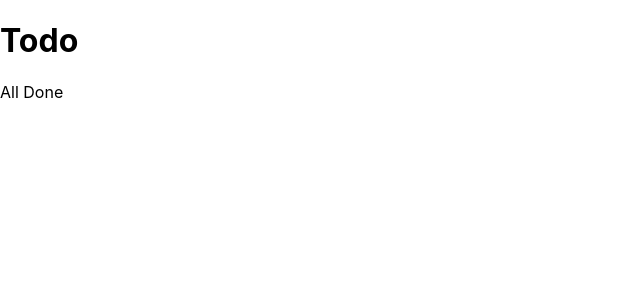
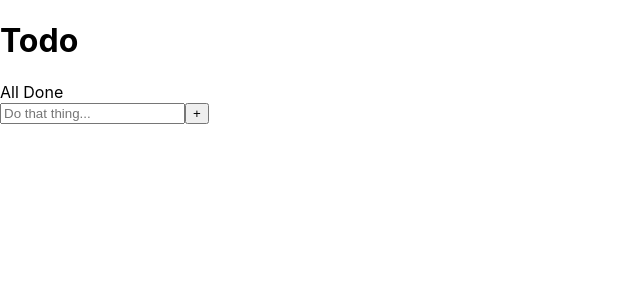
Before and after one commit to JimmyLv/dojo-scaffold-js, a React (Create React App) app: page / in a window 1280 px wide. Shown: the top 300 px of the page, without its empty margins (0-640 px from the left). Built offline with nearby package versions, Linux system fonts and the light colour scheme.

Commit message:
feat: add AddTodo component

```diff
--- a/src/App.js
+++ b/src/App.js
@@ -2,12 +2,14 @@ import React from 'react'
 import './App.css'
 import TodoItem from './components/TodoItem'
 import FilterInfo from './components/FilterInfo'
+import AddTodo from './components/AddTodo'
 
 function App() {
   return (
     <div>
       <h1>Todo</h1>
-      <FilterInfo filters={['All', 'Done']}/>
+      <FilterInfo filters={['All', 'Done']} />
+      <AddTodo />
       {[].forEach(item => <TodoItem {...item} />)}
     </div>
   )
--- /dev/null
+++ b/src/components/AddTodo.js
@@ -0,0 +1,7 @@
+import React from 'react'
+
+export default function AddTodo() {
+  return <><input type="text" placeholder={'Do that thing...'} />
+    <button>+</button>
+  </>
+}
```
